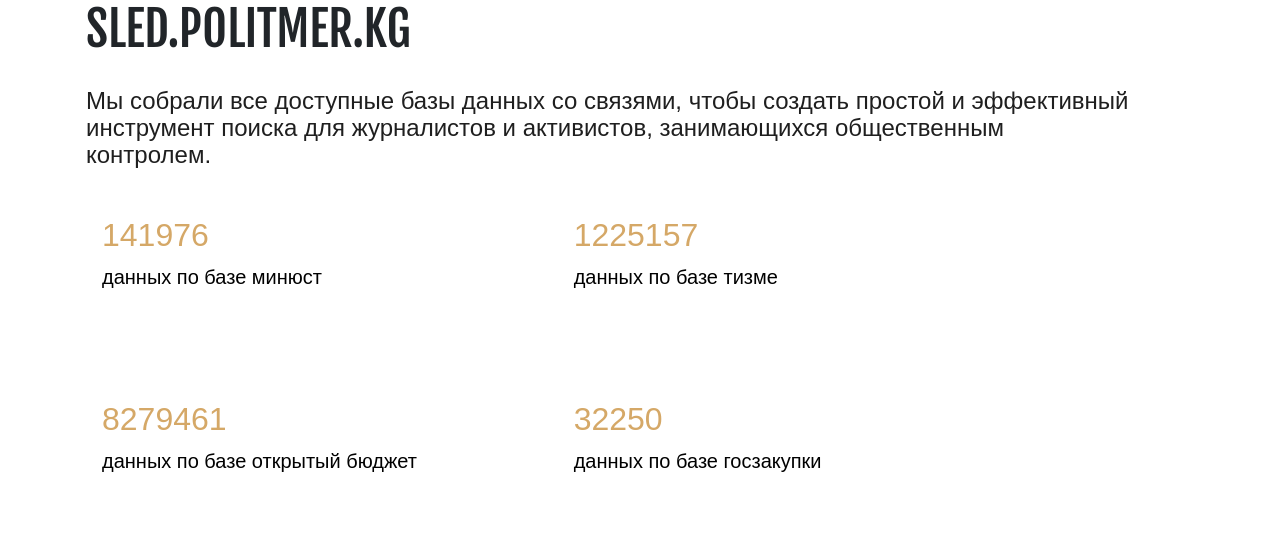
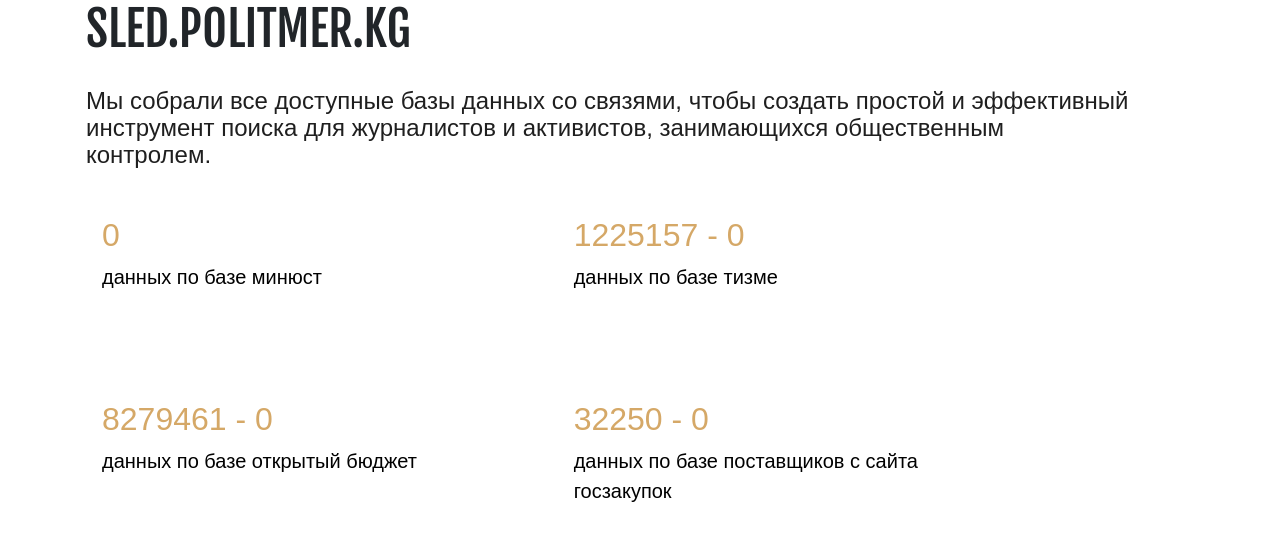
Before and after one commit to aydarbekov/sled2, a Django app: page / in a window 1280 px wide. Shown: the part 161-702 px from the top of the page. Run offline with Django 3.2, Linux system fonts and the light colour scheme; data that the repository does not hold is empty; some libraries are stand-ins or nearby versions.

Commit message:
на главной отображать реальные данные

```diff
--- a/source/webapp/templates/index.html
+++ b/source/webapp/templates/index.html
@@ -26,7 +26,7 @@
         <div class="col-sm-5">
             <div class="card">
                 <div class="card-body">
-                    <h2 class="count_title">141976</h2>
+                    <h2 class="count_title">{{ firms_count }}</h2>
                     <p class="count_description">данных по базе минюст</p>
                 </div>
             </div>
@@ -34,7 +34,7 @@
         <div class="col-sm-5">
             <div class="card">
                 <div class="card-body">
-                    <h2 class="count_title">1225157</h2>
+                    <h2 class="count_title">1225157 - {{ peoples_count }}</h2>
                     <p class="count_description">данных по базе тизме</p>
                 </div>
             </div>
@@ -42,7 +42,7 @@
         <div class="col-sm-5">
             <div class="card">
                 <div class="card-body">
-                    <h2 class="count_title">8279461</h2>
+                    <h2 class="count_title">8279461 - {{ budgets_count }}</h2>
                     <p class="count_description">данных по базе открытый бюджет</p>
                 </div>
             </div>
@@ -50,8 +50,8 @@
         <div class="col-sm-5">
             <div class="card">
                 <div class="card-body">
-                    <h2 class="count_title">32250</h2>
-                    <p class="count_description">данных по базе госзакупки</p>
+                    <h2 class="count_title">32250 - {{ supliers_count }}</h2>
+                    <p class="count_description">данных по базе поставщиков с сайта госзакупок</p>
                 </div>
             </div>
         </div>
--- a/source/webapp/views.py
+++ b/source/webapp/views.py
@@ -19,16 +19,16 @@
     model = Firma
     template_name = 'index.html'
 
-    # def get_context_data(self, **kwargs):
-    #     context = super().get_context_data(**kwargs)
-    #     firms = Firma.objects.count()
-    #     print(firms)
-    #     context['firms'] = Firma.objects.count()
-    #     context['peoples'] = People.objects.count()
-    #     context['budgets'] = OpenBudget.objects.count()
-    #     context['supliers'] = Supliers.objects.count()
-    #
-    #     return context
+    def get_context_data(self, **kwargs):
+        context = super().get_context_data(**kwargs)
+        # firms = Firma.objects.count()
+        # print(firms)
+        context['firms_count'] = Firma.objects.count()
+        context['peoples_count'] = People.objects.count()
+        context['budgets_count'] = OpenBudget.objects.count()
+        context['supliers_count'] = Supliers.objects.count()
+
+        return context
 
 
 # class SearchView(ListView):
```
